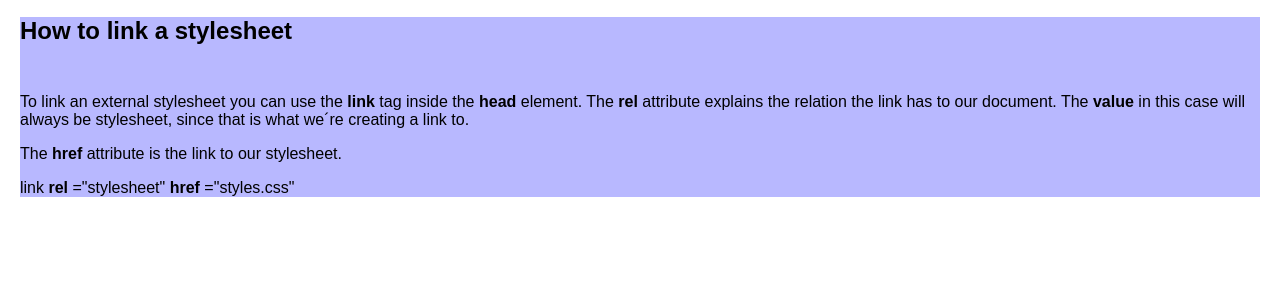
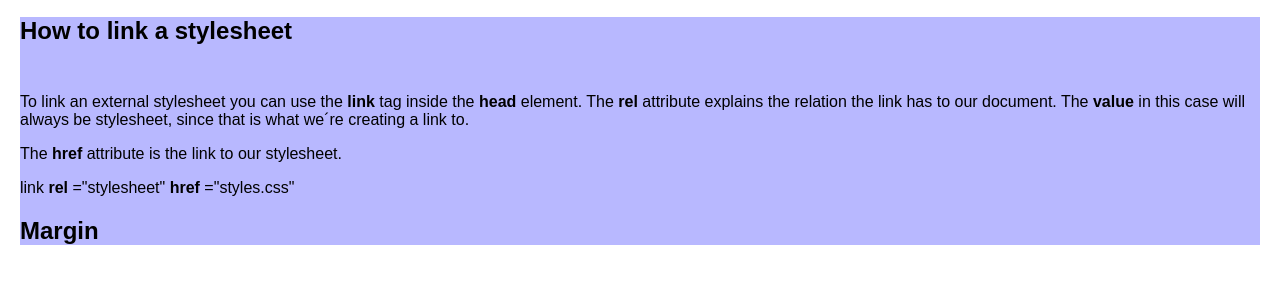
Before and after one commit to Silje32/HTML-CSS, a plain HTML site: page css.html in a window 1280 px wide. Shown: the part 121-404 px from the top of the page. Drawn offline with Linux system fonts and the light colour scheme.

Commit message:
Added a new section and made a h2 Margin heading

```diff
--- a/css.html
+++ b/css.html
@@ -29,6 +29,10 @@
           <strong>href</strong> ="styles.css"
         </p>
       </section>
+
+      <section>
+        <h2>Margin</h2>
+      </section>
     </main>
   </body>
 </html>
```
